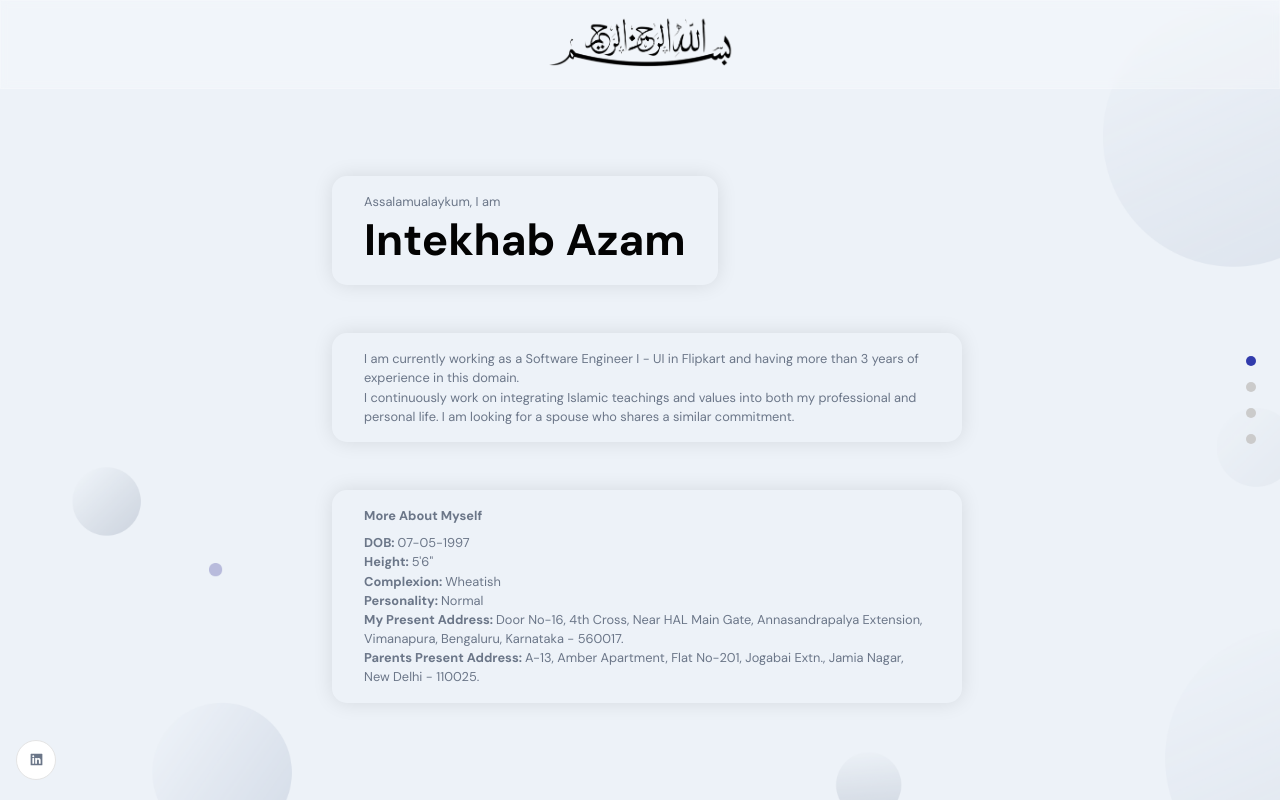
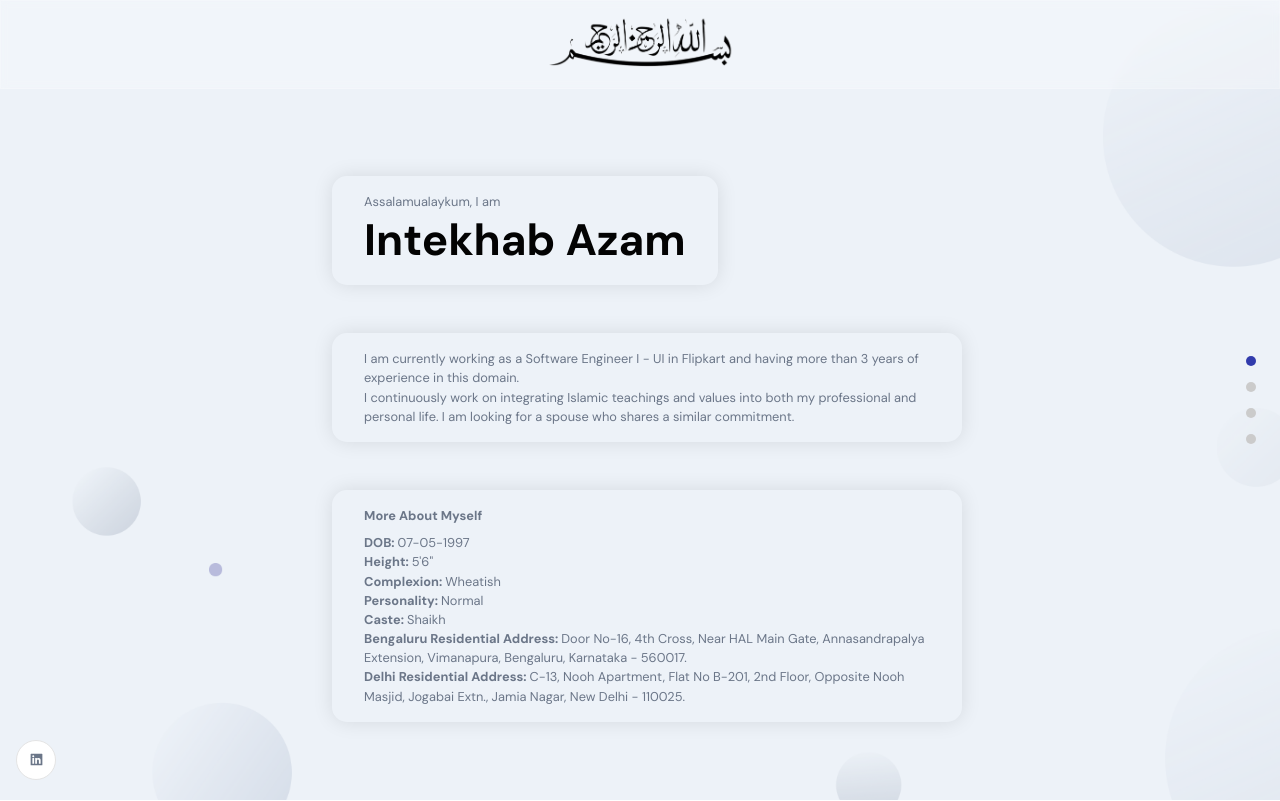
Before and after one commit to IntekhabAzam/marriage-portfolio, a React (Create React App) app: page / in a window 1280 px wide. Shown: the top 801 px of the page. Built offline with nearby package versions, Linux system fonts and the light colour scheme; the HTML template or start-up script is replaced by a standard one.

Commit message:
updated hero section

```diff
--- a/src/components/Header/Header.jsx
+++ b/src/components/Header/Header.jsx
@@ -45,13 +45,17 @@ const Header = () => {
                 <span>Personality: </span>Normal
               </p>
               <p className="p-text">
-                <span>My Present Address: </span>Door No-16, 4th Cross, Near HAL
-                Main Gate, Annasandrapalya Extension, Vimanapura, Bengaluru,
-                Karnataka - 560017.
+                <span>Caste: </span>Shaikh
               </p>
               <p className="p-text">
-                <span>Parents Present Address: </span>A-13, Amber Apartment,
-                Flat No-201, Jogabai Extn., Jamia Nagar, New Delhi - 110025.
+                <span>Bengaluru Residential Address: </span>Door No-16, 4th
+                Cross, Near HAL Main Gate, Annasandrapalya Extension,
+                Vimanapura, Bengaluru, Karnataka - 560017.
+              </p>
+              <p className="p-text">
+                <span>Delhi Residential Address: </span>C-13, Nooh Apartment,
+                Flat No B-201, 2nd Floor, Opposite Nooh Masjid, Jogabai Extn.,
+                Jamia Nagar, New Delhi - 110025.
               </p>
             </div>
           </div>
```
